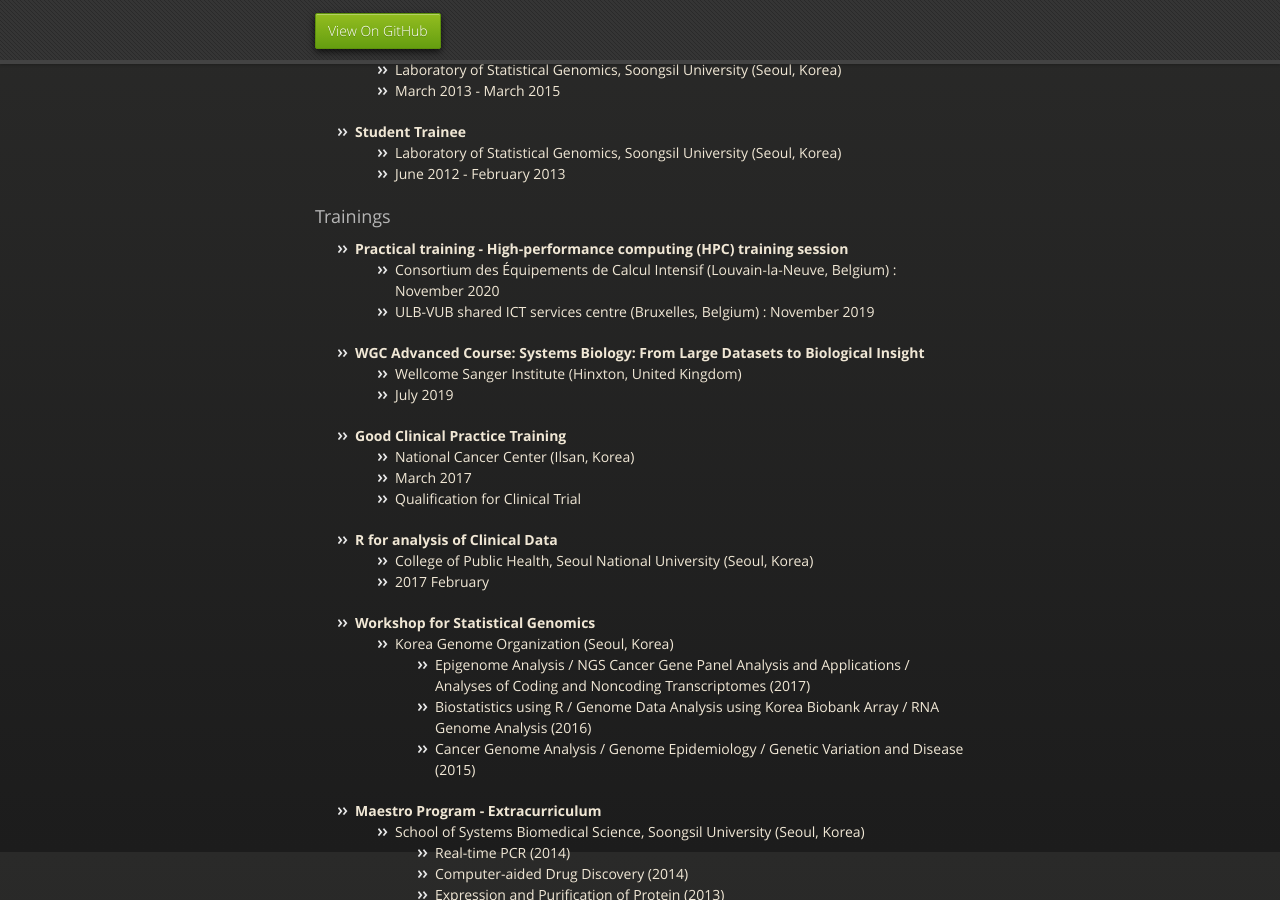
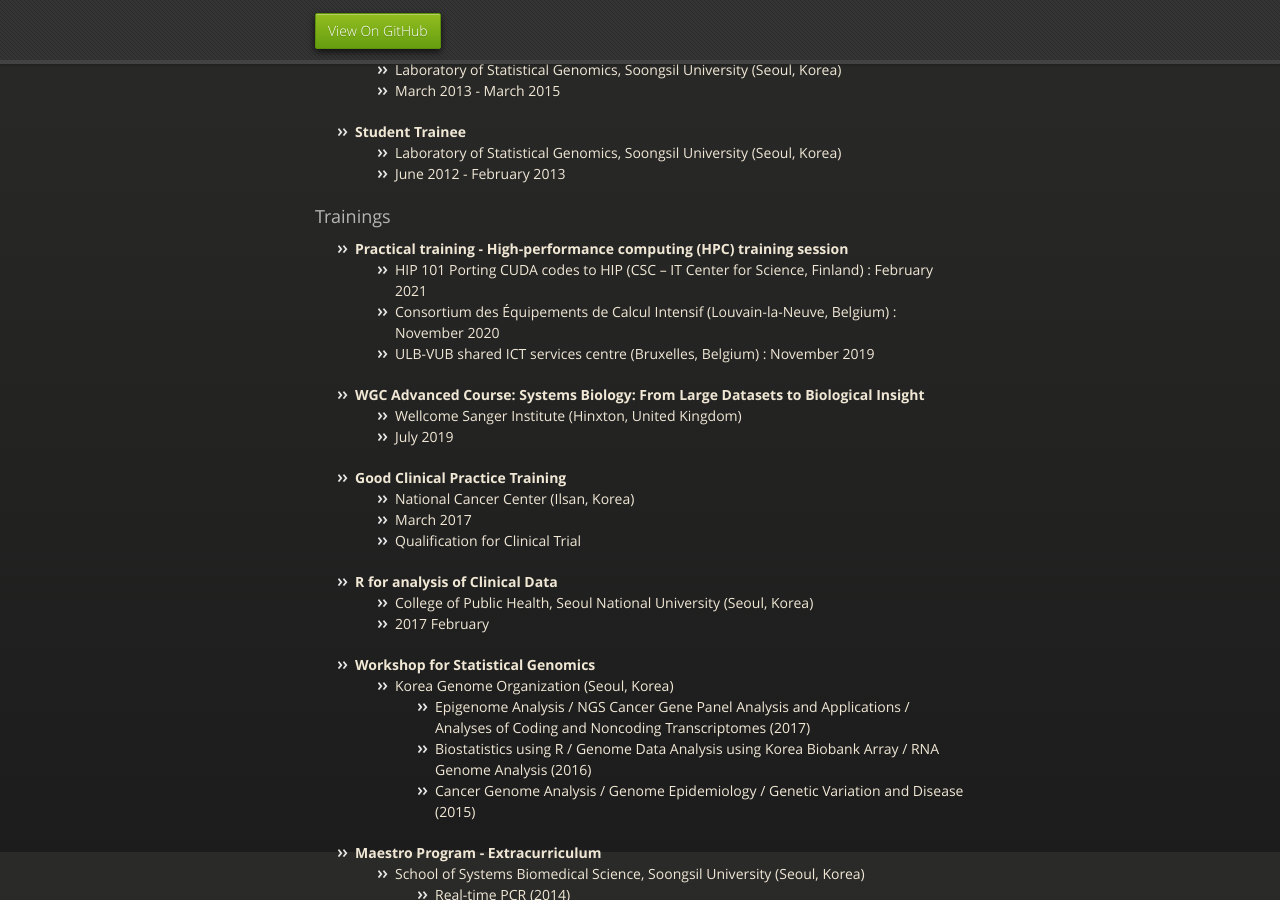
Before and after one commit to yurasong/yurasong.github.io, a Jekyll site: the page built from index.md, in a window 1280 px wide and 900 px high, scrolled down 1848 px. Built offline with Jekyll 4.4.1, drawn with Linux system fonts in a browser that asks for light colours; our own code applies the rules of GitHub Pages for plain Markdown files.

Commit message:
Update index.md

```diff
--- a/index.md
+++ b/index.md
@@ -77,6 +77,7 @@ My ultimate goal of studying bioinformatics and cancer biology is finding the ne
 ### Trainings
 
 - **Practical training - High-performance computing (HPC) training session**
+  - HIP 101 Porting CUDA codes to HIP (CSC – IT Center for Science, Finland) : February 2021
   - Consortium des Équipements de Calcul Intensif (Louvain-la-Neuve, Belgium) : November 2020
   - ULB-VUB shared ICT services centre (Bruxelles, Belgium) : November 2019
 
```
